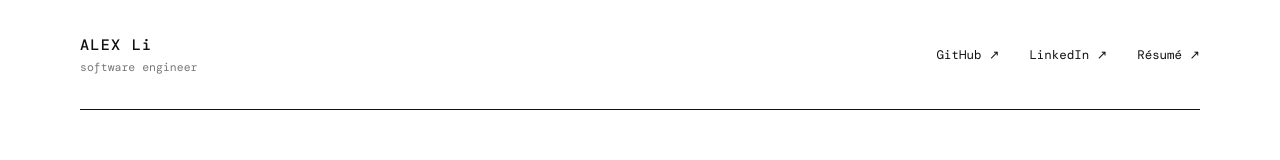
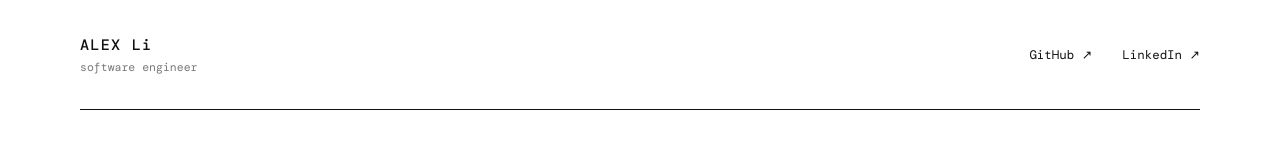
Before and after one commit to alizoom43/alizoom43.github.io, a React (Vite) app: page / in a window 1280 px wide. Shown: the top 160 px of the page. Built offline with nearby package versions, Linux system fonts and the light colour scheme; a web font is replaced by a local one.

Commit message:
Removed unused resume link

```diff
--- a/src/App.tsx
+++ b/src/App.tsx
@@ -208,13 +208,6 @@ function App() {
               LinkedIn ↗
             </a>
 
-            <a
-                href="/resume.pdf"
-                target="_blank"
-                rel="noreferrer"
-            >
-              Résumé ↗
-            </a>
           </nav>
         </header>
 
```
